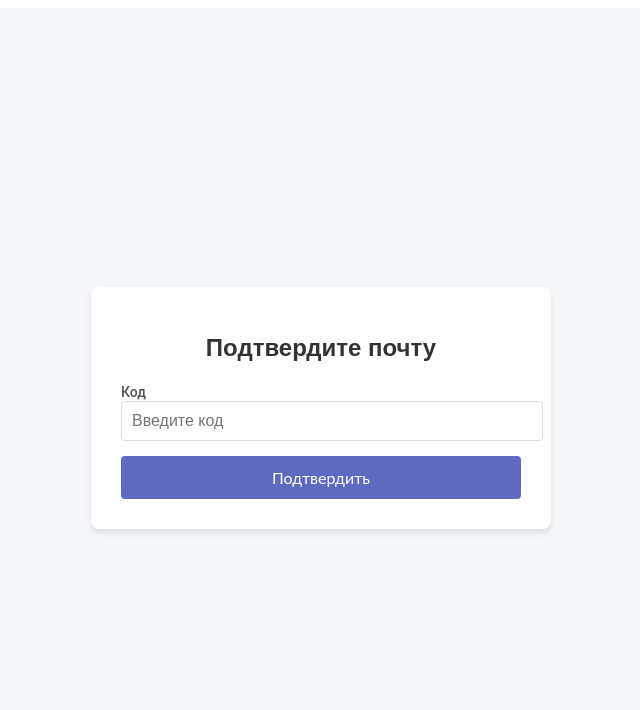
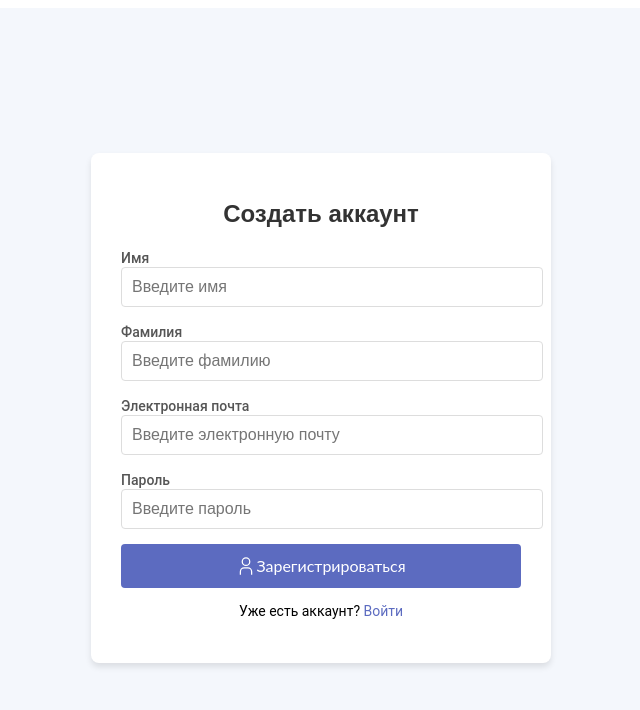
Before and after one commit to sh2rman2006/Financial_Transaction_Analyzer_Frontend, a Nuxt app: page /signup in a window 1280 px wide. Shown: the top 710 px of the page, without its empty margins (319-959 px from the left). Built offline with nearby package versions, Linux system fonts and the light colour scheme.

Commit message:
make a redirect
доделать  редирект на вверификации

```diff
--- a/pages/signup.vue
+++ b/pages/signup.vue
@@ -30,16 +30,28 @@ const submitRegistration = async () => {
 // verify
 const isVerifyForm = ref(false);
 const verifyCode = ref(``);
+const responseStatus = ref(``);
 const submitVerify = async () => {
   await getCsrfToken();
-  await axios.post(
-    `/auth/verify`,
-    {
-      email: registrationForm.email,
-      verificationCode: verifyCode,
-    },
-    { headers: { "X-XSRF-TOKEN": csrfToken.value } }
-  );
+  await axios
+    .post(
+      `/auth/verify`,
+      {
+        email: registrationForm.email,
+        verificationCode: verifyCode.value,
+      },
+      { headers: { "X-XSRF-TOKEN": csrfToken.value } }
+    )
+    .then((response) => {
+      responseStatus.value = ``;
+      // todo: redirect
+    })
+    .catch((e) => {
+      console.log(e);
+      if (e.response.status == 400) {
+        responseStatus.value = `Неверно введен код`;
+      }
+    });
 };
 </script>
 
@@ -47,7 +59,7 @@ const submitVerify = async () => {
   <div class="registration-page">
     <div class="form-container">
       <!-- registration form -->
-      <div class="registration" v-if="false">
+      <div class="registration" v-if="!isVerifyForm">
         <h1 class="title">Создать аккаунт</h1>
         <form @submit.prevent="submitRegistration" class="registration-form">
           <!-- First Name -->
@@ -119,7 +131,7 @@ const submitVerify = async () => {
       </div>
 
       <!-- verify form -->
-      <div class="verify" v-if="true">
+      <div class="verify" v-if="isVerifyForm">
         <h1 class="title">Подтвердите почту</h1>
         <form class="verify-form" @submit.prevent="submitVerify">
           <div class="input-group">
@@ -133,9 +145,9 @@ const submitVerify = async () => {
               class="input-field"
             />
           </div>
-
           <button type="submit" class="submit-btn">Подтвердить</button>
         </form>
+        <p class="response" v-if="responseStatus">{{ responseStatus }}</p>
       </div>
     </div>
   </div>
@@ -235,4 +247,12 @@ const submitVerify = async () => {
 .switch-link a:hover {
   text-decoration: underline;
 }
+
+.response {
+  font-family: "Poppins", sans-serif;
+  font-size: 17px;
+  margin: 15px 0;
+  color: #333;
+  text-align: center;
+}
 </style>
```
